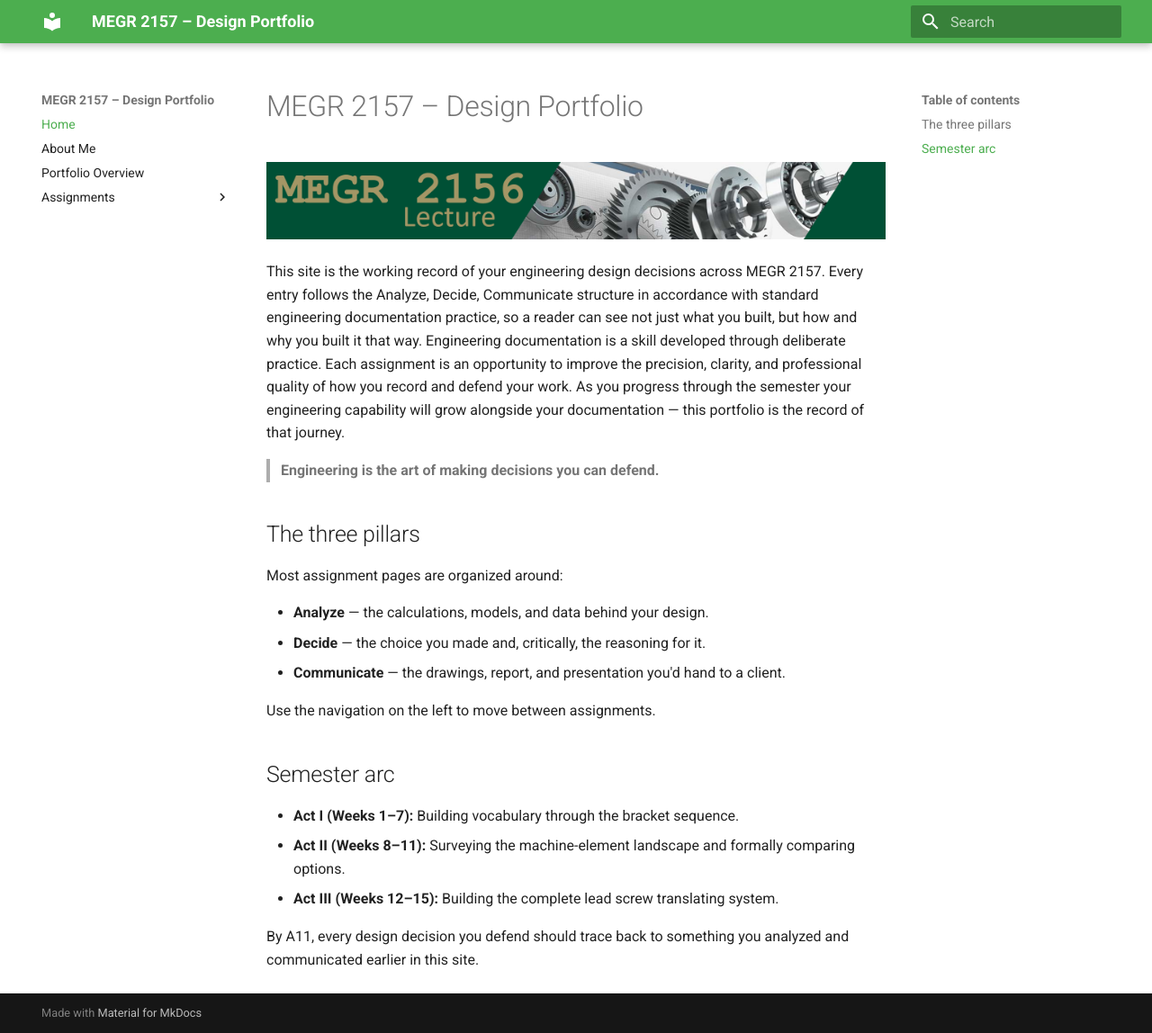
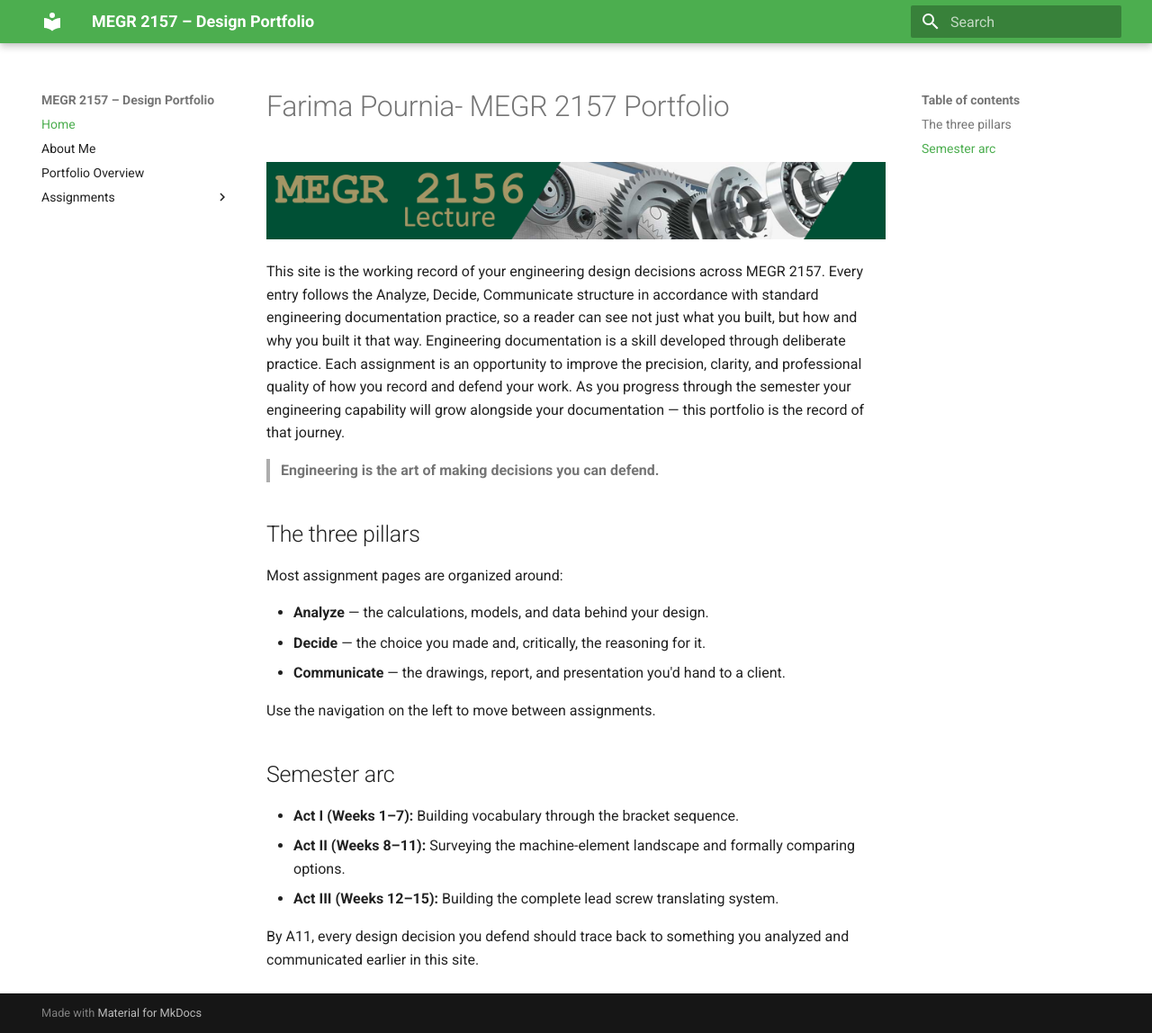
Before and after one commit to fpournia-png/megr2157-portfolio, an MkDocs documentation site: the page built from docs/index.md, in a window 1280 px wide and 1148 px high. Shown: the whole window at 90% size. Built offline with MkDocs 1.6.1 and Material for MkDocs 9.7.7, drawn with Linux system fonts in a browser that asks for light colours.

Commit message:
Update portfolio title in index.md

```diff
--- a/docs/index.md
+++ b/docs/index.md
@@ -1,4 +1,4 @@
-# MEGR 2157 – Design Portfolio
+# Farima Pournia- MEGR 2157 Portfolio
 
 ![MEGR 2156-7 Title](MEGR2156title.png)
 
```
